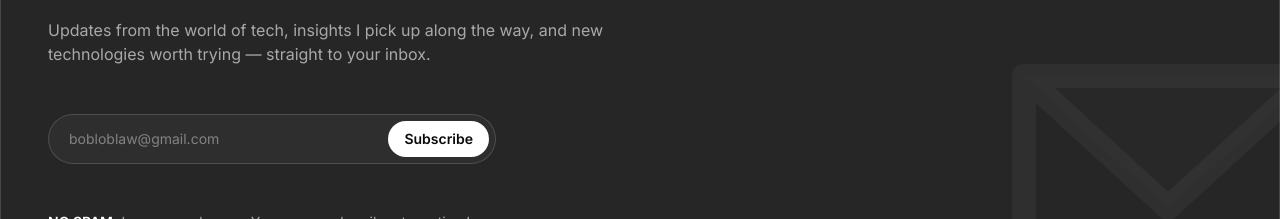
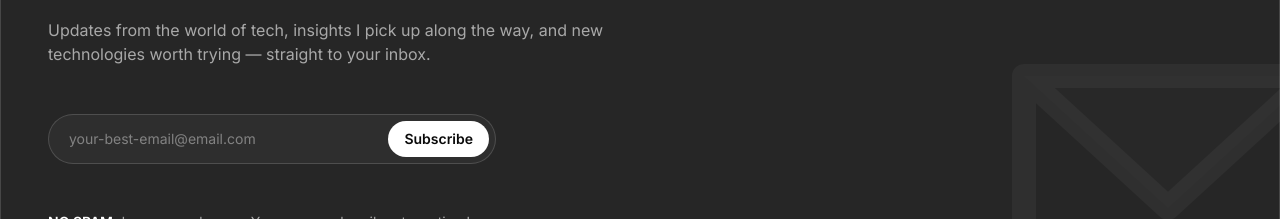
Before and after one commit to gabrielccarvalho/camps.dev, a Next.js app in the folder apps/portfolio/: page / in a window 1280 px wide. Shown: the part 3640-3859 px from the top of the page. Built offline with nearby package versions, Linux system fonts and the light colour scheme.

Commit message:
style(portfolio): update newsletter email placeholder

```diff
--- a/apps/portfolio/components/sections/newsletter.tsx
+++ b/apps/portfolio/components/sections/newsletter.tsx
@@ -48,7 +48,7 @@ function Newsletter() {
               required
               name="email"
               autoComplete="email"
-              placeholder="bobloblaw@gmail.com"
+              placeholder="your-best-email@email.com"
               aria-label="Email address"
               className={cn(
                 "min-w-0 flex-1 bg-transparent text-sm text-background",
```
